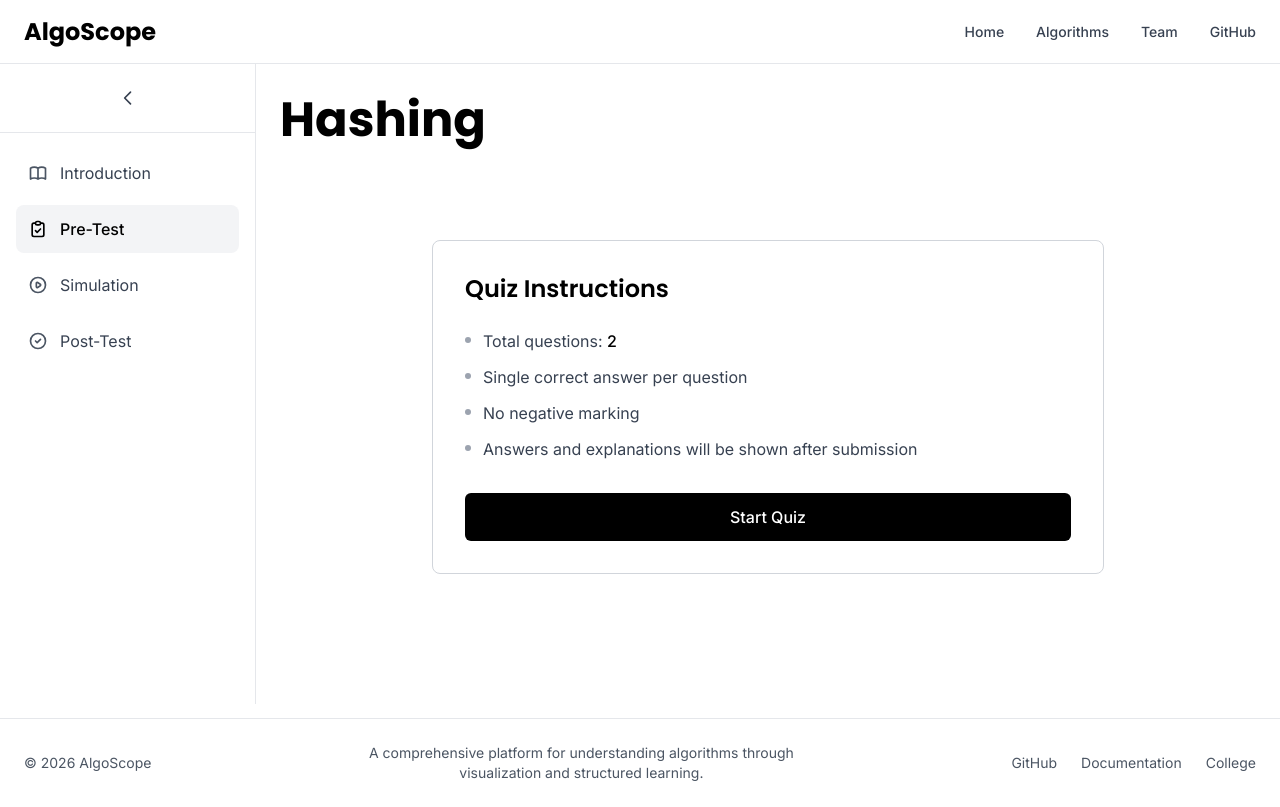
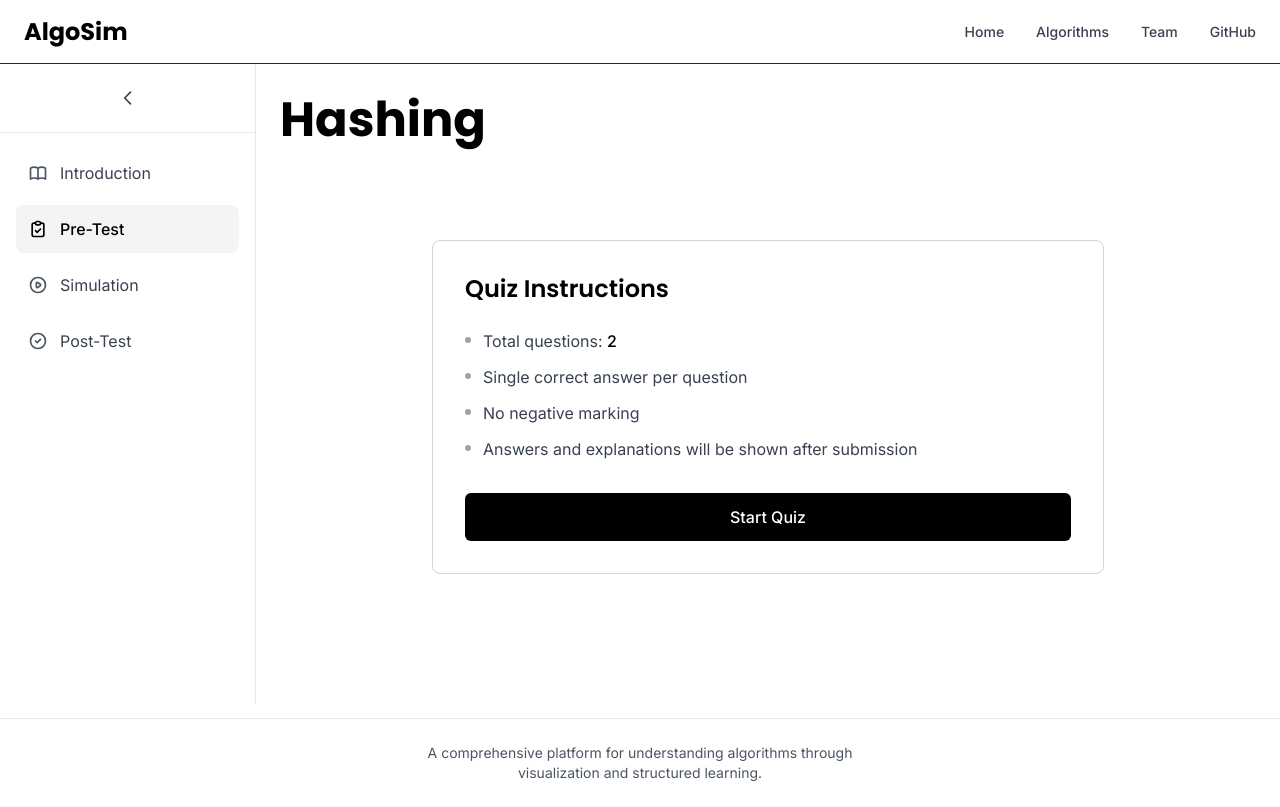
Before and after one commit to durgeshshukla797/AlgoSim, a Next.js app: page /hashing/pretest in a window 1280 px wide. Built offline with nearby package versions, Linux system fonts and the light colour scheme.

Commit message:
Update global layout and shared UI components

```diff
--- a/app/layout.tsx
+++ b/app/layout.tsx
@@ -16,7 +16,7 @@ const poppins = Poppins({
 })
 
 export const metadata: Metadata = {
-  title: 'AlgoScope - Algorithm Visualiser',
+  title: 'AlgoSim - Algorithm Visualiser',
   description: 'Understand algorithms through step-by-step visualization, structured learning, and pre & post quizzes with detailed feedback.',
 }
 
--- a/components/Footer.tsx
+++ b/components/Footer.tsx
@@ -4,35 +4,12 @@ export default function Footer() {
   return (
     <footer className="w-full bg-white border-t border-gray-200 py-6 mt-auto">
       <div className="container mx-auto px-6">
-        <div className="flex flex-col md:flex-row justify-between items-center gap-4">
-          <div className="text-sm text-gray-600">
-            © 2026 AlgoScope
-          </div>
+        <div className="flex justify-center items-center">
+
           <p className="text-sm text-gray-600 text-center max-w-md">
             A comprehensive platform for understanding algorithms through visualization and structured learning.
           </p>
-          <div className="flex space-x-6">
-            <Link
-              href="https://github.com"
-              target="_blank"
-              rel="noopener noreferrer"
-              className="text-sm text-gray-600 hover:text-black transition-colors"
-            >
-              GitHub
-            </Link>
-            <Link
-              href="#"
-              className="text-sm text-gray-600 hover:text-black transition-colors"
-            >
-              Documentation
-            </Link>
-            <Link
-              href="#"
-              className="text-sm text-gray-600 hover:text-black transition-colors"
-            >
-              College
-            </Link>
-          </div>
+
         </div>
       </div>
     </footer>
--- a/components/Header.tsx
+++ b/components/Header.tsx
@@ -18,16 +18,16 @@ export default function Header() {
     { label: 'Home', href: '/' },
     { label: 'Algorithms', href: '#algorithms' },
     { label: 'Team', href: '#team' },
-    { label: 'GitHub', href: 'https://github.com' },
+    { label: 'GitHub', href: 'https://github.com/durgeshshukla797/AlgoSim' },
   ]
 
   return (
     <header
-      className={`fixed top-0 left-0 right-0 z-50 h-16 bg-white border-b border-gray-200 transition-shadow duration-200`}
+      className={`fixed top-0 left-0 right-0 z-50 h-16 bg-white border-b border-gray-800 transition-shadow duration-200`}
     >
       <div className="container mx-auto px-6 h-full flex items-center justify-between">
         <Link href="/" className="font-heading text-2xl font-bold text-black">
-          AlgoScope
+          AlgoSim
         </Link>
         <nav className="hidden md:flex items-center space-x-8">
           {navItems.map((item) => (
--- a/components/Hero.tsx
+++ b/components/Hero.tsx
@@ -2,7 +2,7 @@ import Link from 'next/link'
 
 export default function Hero() {
   return (
-    <section className="pt-32 pb-24 px-6">
+    <section className="pt-32 pb-28 px-4 relative">
       <div className="container mx-auto max-w-4xl text-center">
         <h1 className="font-heading text-5xl md:text-6xl lg:text-7xl font-bold text-black mb-6 leading-tight">
           Algorithm Visualiser
@@ -22,6 +22,7 @@ export default function Hero() {
           </Link>
         </div>
       </div>
+      <div className="absolute bottom-0 left-0 right-0 max-w-7xl mx-auto border-b border-gray-800"></div>
     </section>
   )
 }
```
